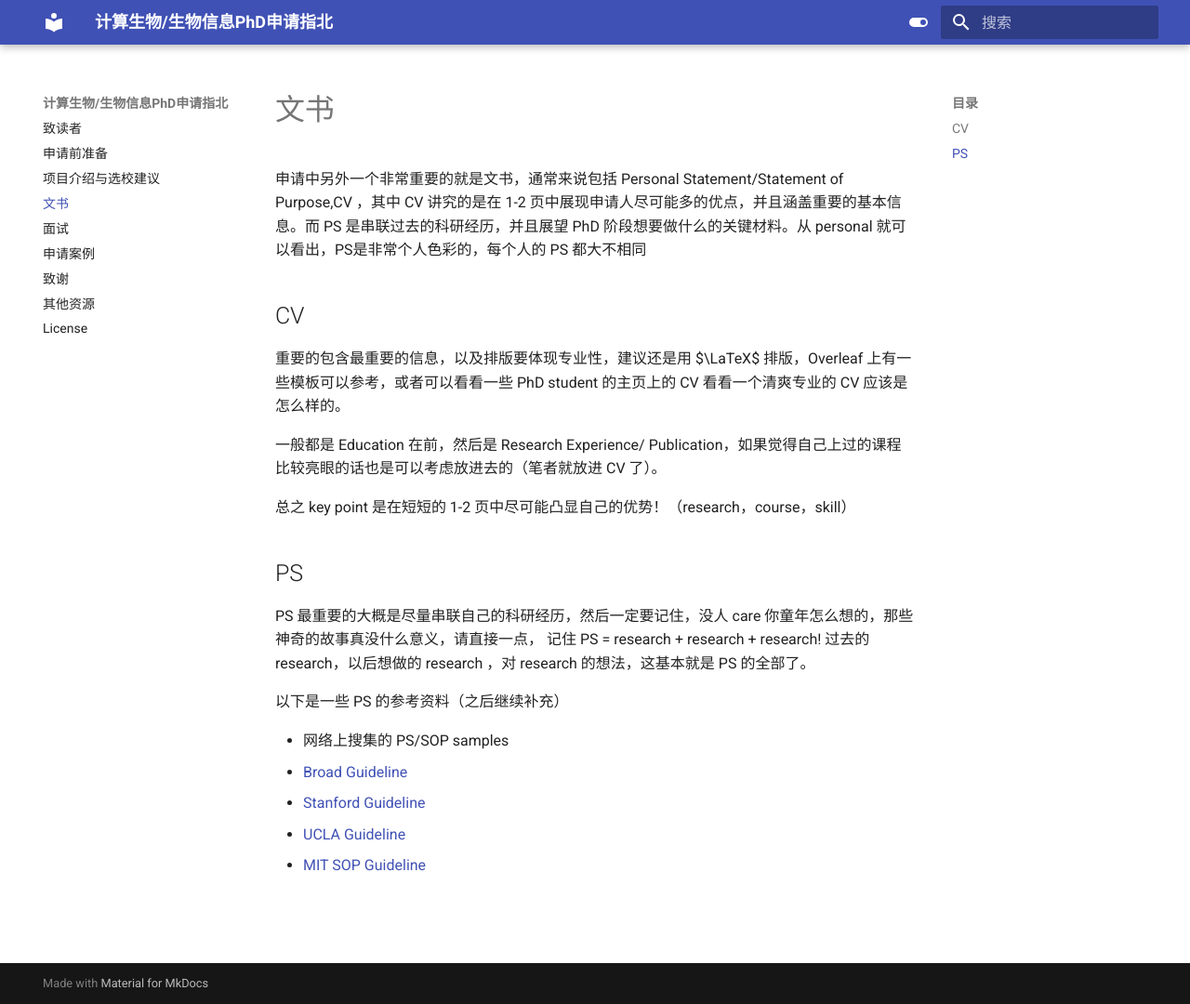
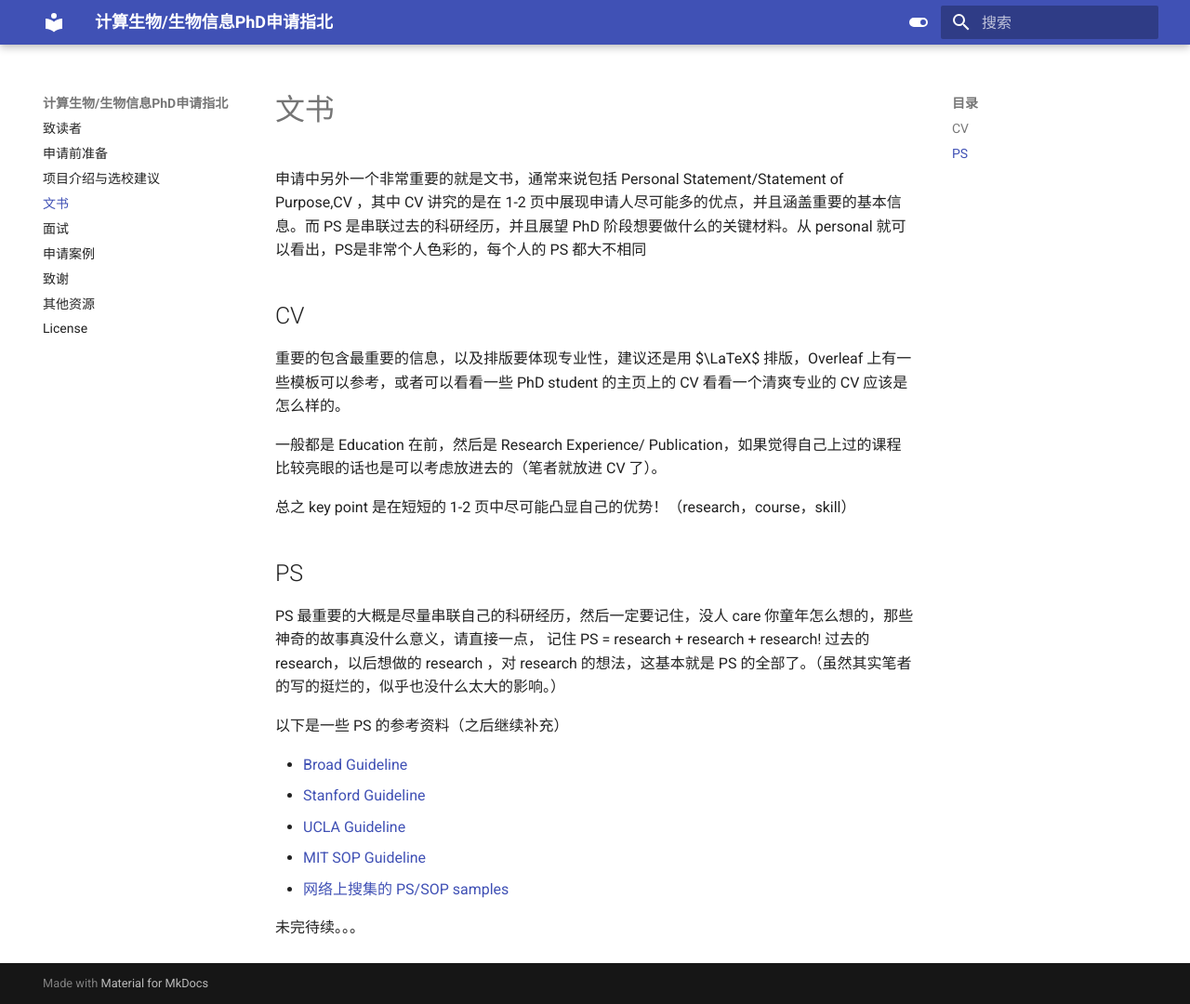
Before and after one commit to CompBio-PhD-cn/handbook, an MkDocs documentation site: the page built from docs/PS_CV.md, in a window 1280 px wide and 1080 px high. Shown: the whole window at 93% size. Built offline with MkDocs 1.6.1 and Material for MkDocs 9.7.7, drawn with Linux system fonts in a browser that asks for light colours.

Commit message:
add PS CV

```diff
--- a/docs/PS_CV.md
+++ b/docs/PS_CV.md
@@ -13,13 +13,16 @@
 
 ## PS
 
-PS 最重要的大概是尽量串联自己的科研经历，然后一定要记住，没人 care 你童年怎么想的，那些神奇的故事真没什么意义，请直接一点， 记住 PS = research + research + research! 过去的research，以后想做的 research ，对 research 的想法，这基本就是 PS 的全部了。
+PS 最重要的大概是尽量串联自己的科研经历，然后一定要记住，没人 care 你童年怎么想的，那些神奇的故事真没什么意义，请直接一点， 记住 PS = research + research + research! 过去的research，以后想做的 research ，对 research 的想法，这基本就是 PS 的全部了。（虽然其实笔者的写的挺烂的，似乎也没什么太大的影响。）
 
 以下是一些 PS 的参考资料（之后继续补充）
 
 
-* 网络上搜集的 PS/SOP samples
+
 * [Broad Guideline](https://mitcommlab.mit.edu/broad/commkit/graduate-school-personal-statement/)
 * [Stanford Guideline](https://ed.stanford.edu/sites/default/files/statement-of-purpose_u.d_2013.pdf)
 * [UCLA Guideline](https://grad.ucla.edu/asis/agep/advsopstem.pdf)
 * [MIT SOP Guideline](https://web.mit.edu/msrp/myMSRP/docs/Statement%20of%20purpose%20guidelines.pdf)
+* [网络上搜集的 PS/SOP samples](https://github.com/CompBio-PhD-cn/handbook/tree/main/files/samples)
+
+未完待续。。。
```
